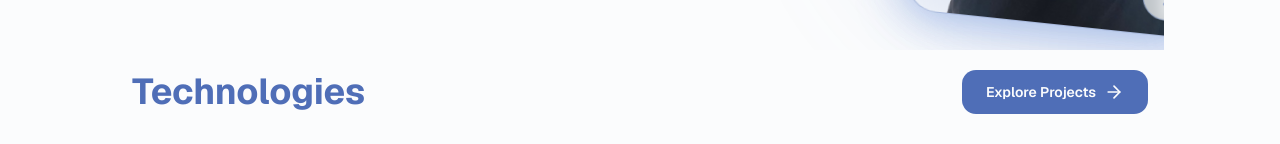
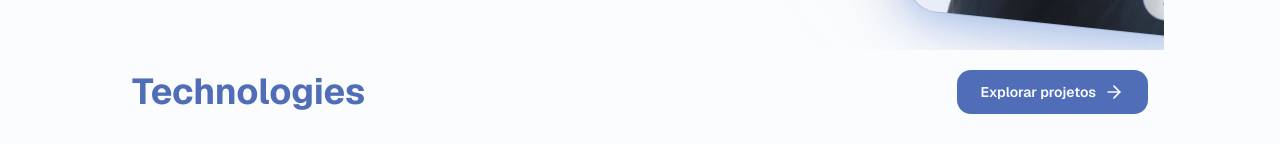
Before and after one commit to moiseslugo-04/mini-blog, a Next.js app: page / in a window 1280 px wide. Shown: the part 470-614 px from the top of the page. Built offline with nearby package versions, Linux system fonts and the light colour scheme.

Commit message:
Change link text from 'Explore Projects' to 'Explorar projetos'

```diff
--- a/src/features/home/Skills.tsx
+++ b/src/features/home/Skills.tsx
@@ -34,7 +34,7 @@ export function Skills() {
             href='/projects'
             className='group inline-flex w-full items-center justify-center gap-2 rounded-xl bg-primary px-6 py-3 text-sm font-semibold text-primary-foreground transition-all duration-300 hover:-translate-y-1 hover:shadow-xl md:w-auto'
           >
-            Explore Projects
+            Explorar projetos
             <ArrowRight className='h-5 w-5 transition-transform duration-300 group-hover:translate-x-1' />
           </Link>
         </div>
```
